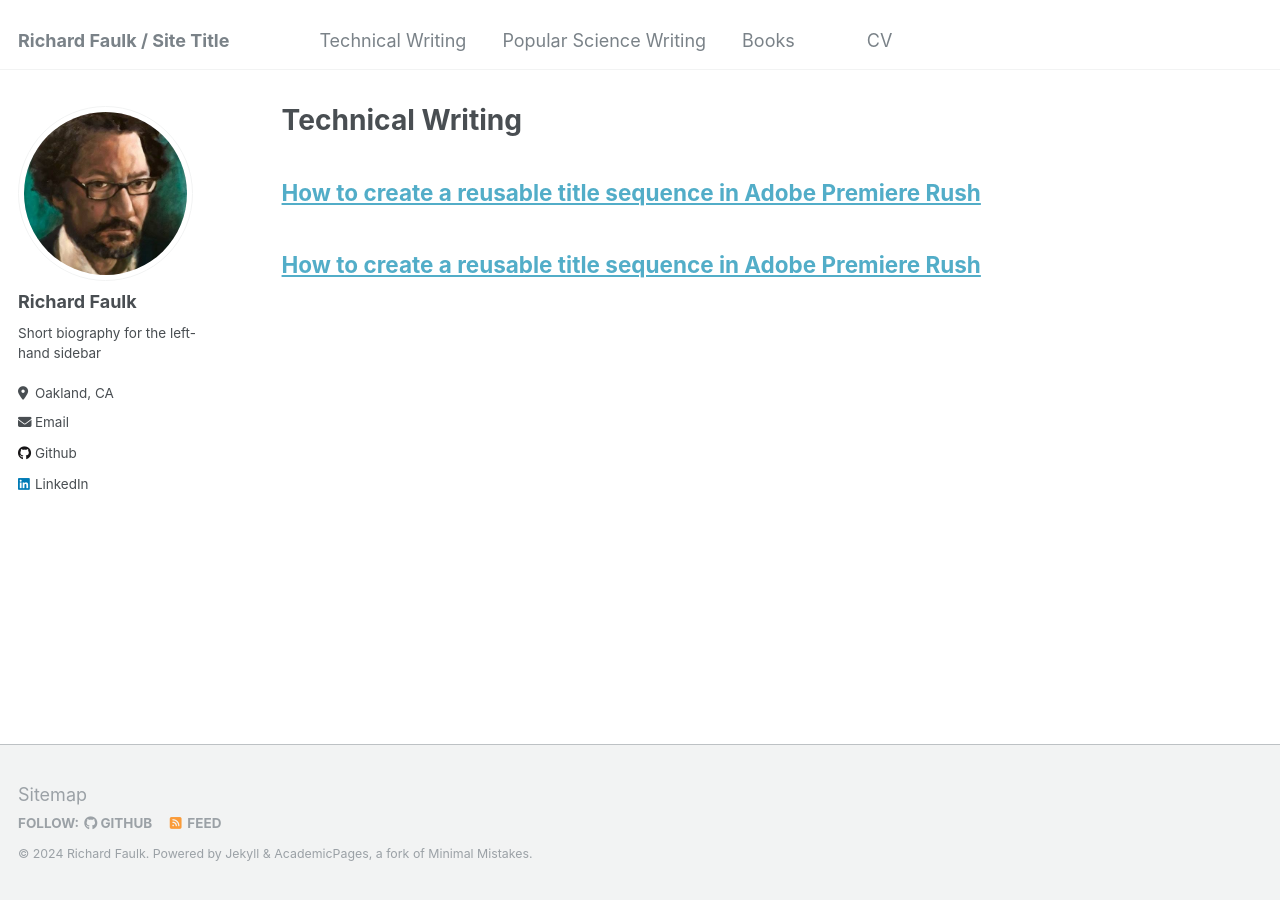
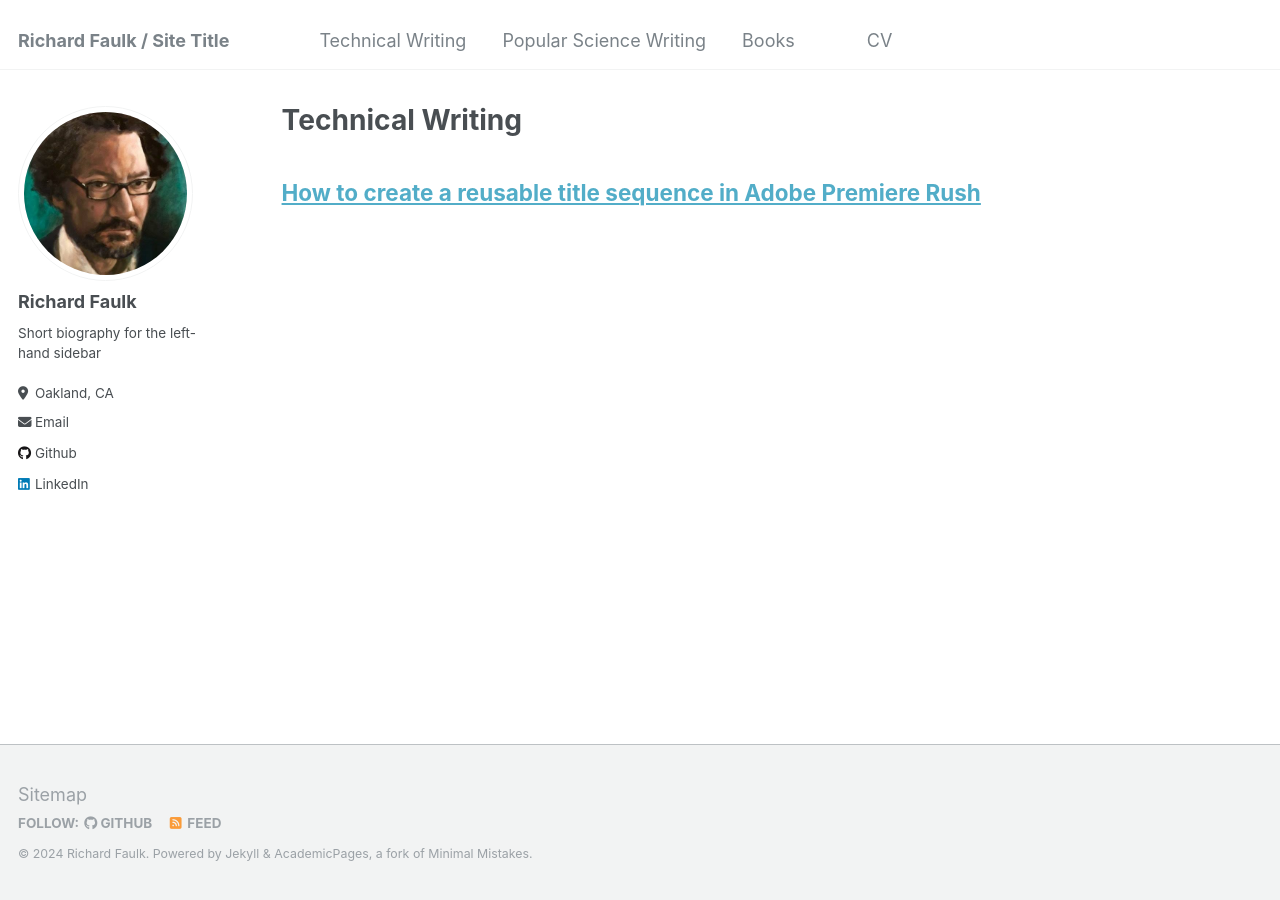
Before and after one commit to RichardKF/richardkf.github.io, a Jekyll site: the page built from _pages/techWriting.md, in a window 1280 px wide. Built offline with Jekyll 4.4.1, drawn with Linux system fonts in a browser that asks for light colours.

Commit message:
Update techWriting.md

```diff
--- a/_pages/techWriting.md
+++ b/_pages/techWriting.md
@@ -9,4 +9,3 @@
 ## [How to create a reusable title sequence in Adobe Premiere Rush](https://richardkf.github.io/popularSci/faulkTitleSequence.pdf)
 <p> </p>
 <p> </p>
-## [How to create a reusable title sequence in Adobe Premiere Rush](https://richardkf.github.io/techWriting/faulkTitleSequence.pdf)
```
